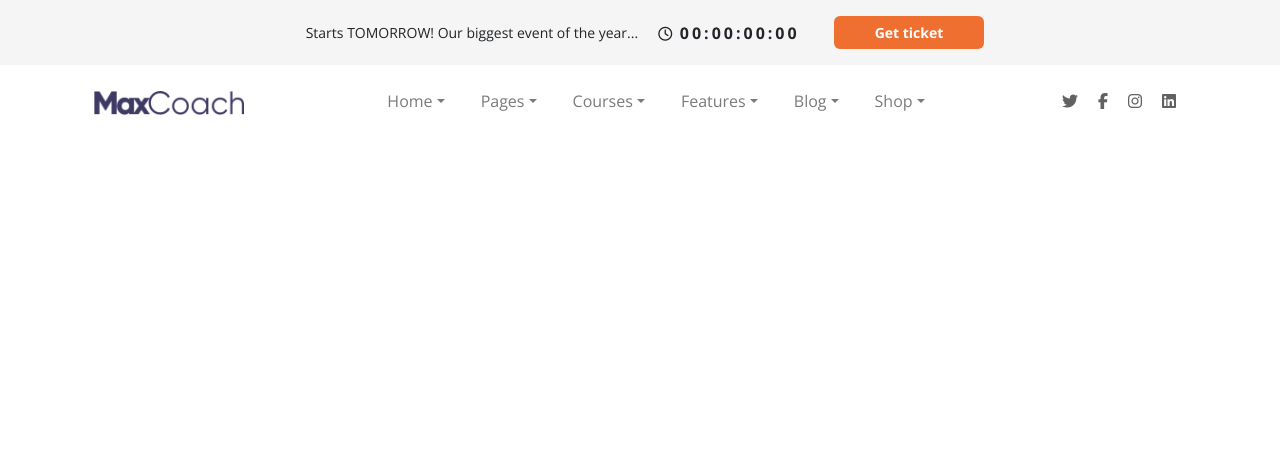
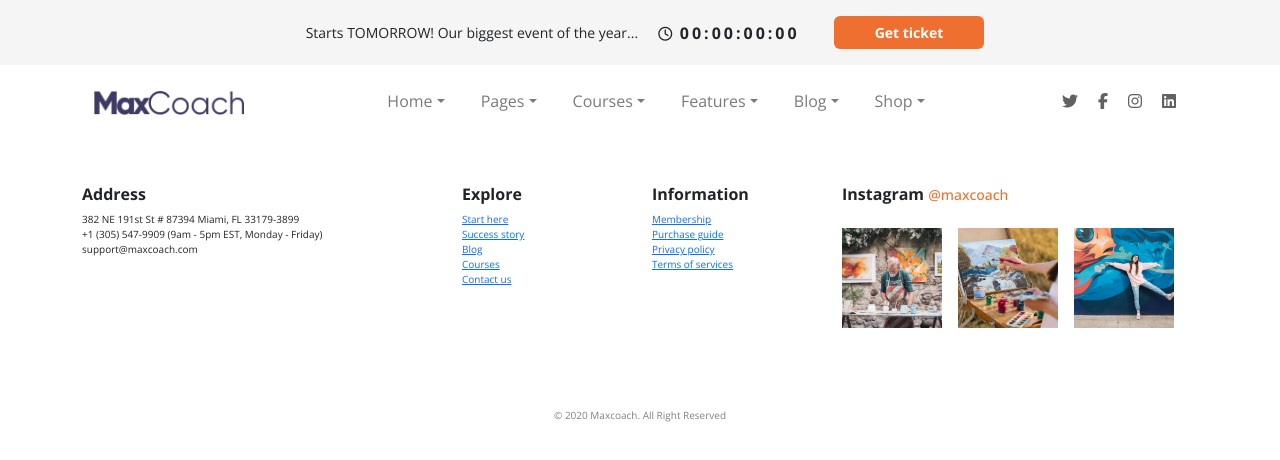
Before and after one commit to Corfaya/proj-html-vuejs, a Vue app: page / in a window 1280 px wide. Shown: the top 460 px of the page. Built offline with nearby package versions, Linux system fonts and the light colour scheme; a web font is replaced by a local one.

Commit message:
[UPD] Working on static footer

```diff
--- a/src/components/Footer.vue
+++ b/src/components/Footer.vue
@@ -5,8 +5,76 @@ export default {
 </script>
 
 <template>
-
+<footer class="mt-5">
+    <div class="container">
+        <div class="row">
+            <div class="col-4">
+                <h6 class="fw-bold">Address</h6>
+                <ul class="list-unstyled">
+                    <li>382 NE 191st St # 87394 Miami, FL 33179-3899</li>
+                    <li>+1 (305) 547-9909 (9am - 5pm EST, Monday - Friday)</li>
+                    <li>support@maxcoach.com</li>
+                </ul>
+            </div>
+            <div class="col-2">
+                <h6 class="fw-bold">Explore</h6>
+                <ul class="list-unstyled">
+                    <li><a href="">Start here</a></li>
+                    <li><a href="">Success story</a></li>
+                    <li><a href="">Blog</a></li>
+                    <li><a href="">Courses</a></li>
+                    <li><a href="">Contact us</a></li>
+                </ul>
+            </div>
+            <div class="col-2">
+                <h6 class="fw-bold">Information</h6>
+                <ul class="list-unstyled">
+                    <li><a href="">Membership</a></li>
+                    <li><a href="">Purchase guide</a></li>
+                    <li><a href="">Privacy policy</a></li>
+                    <li><a href="">Terms of services</a></li>
+                </ul>
+            </div>
+            <div class="col-4">
+                <h6 class="fw-bold">Instagram <span>@maxcoach</span></h6>
+                <div class="d-flex w mt-4">
+                    <img class="img-fluid" src="../assets/img/120084500_197897808368764_8114555493043279565_n.jpg" alt="">
+                    <img class="img-fluid mx-3" src="../assets/img/120012142_177596140500760_8623485824101406058_n.jpg" alt="">
+                    <img class="img-fluid" src="../assets/img/120099363_364334431619755_7198812647386067017_n.jpg" alt="">
+                </div>
+            </div>
+        </div>
+        <div class="row">
+            <div class="col-12">
+                <p class="text-center copyright-style">&copy; 2020 Maxcoach. All Right Reserved</p>
+            </div>
+        </div>
+    </div>
+</footer>
 </template>
 
 <style lang="scss" scoped>
+@use "../style/partials/vars" as *;
+
+h6 {
+    span {
+        color: $orange_main;
+        font-weight: 500;
+        font-size: 14px;
+    }
+}
+
+ul {
+    font-size: 10px;
+}
+
+.w {
+    max-width: 100px;
+}
+
+.copyright-style {
+    font-size: 10px;
+    color: #808080;
+    padding: 80px 0;
+}
 </style>
```
